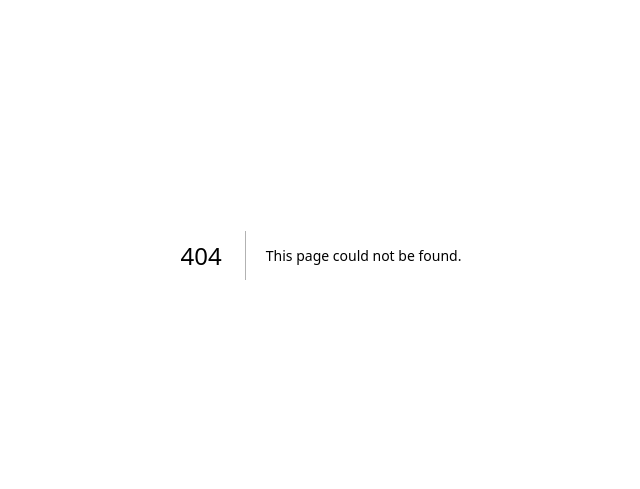
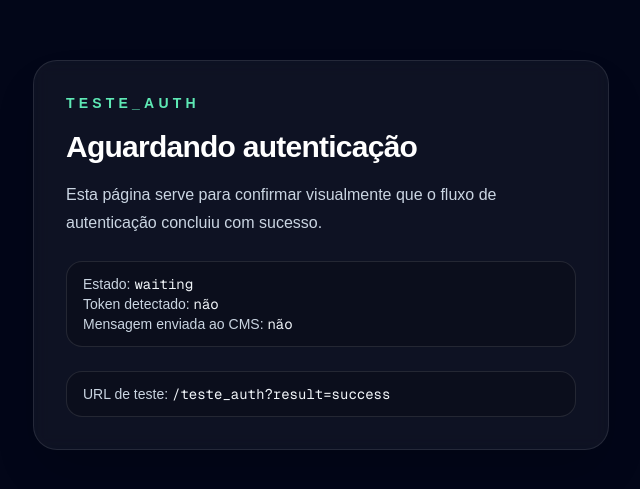
Before and after one commit to rychardssilva/siteNivela-o, a Next.js app in the folder site-nivela/: page /teste_auth in a window 1280 px wide. Before the commit this address had no page. Shown: the part 145-634 px from the top of the page, without its empty margins (319-959 px from the left). Built offline with nearby package versions, Linux system fonts and the light colour scheme.

Commit message:
feat(auth): add a success page for testing authentication

```diff
--- /dev/null
+++ b/site-nivela/app/teste_auth/page.tsx
@@ -0,0 +1,18 @@
+import TesteAuthClient from "./teste_auth-client";
+
+type TesteAuthPageProps = {
+  searchParams?: Promise<{
+    result?: string;
+  }>;
+};
+
+export const metadata = {
+  title: "Teste de autenticação",
+};
+
+export default async function TesteAuthPage({ searchParams }: TesteAuthPageProps) {
+  const resolvedSearchParams = searchParams ? await searchParams : undefined;
+  const authenticated = resolvedSearchParams?.result === "success";
+
+  return <TesteAuthClient authenticated={authenticated} />;
+}
--- /dev/null
+++ b/site-nivela/app/teste_auth/teste_auth-client.tsx
@@ -0,0 +1,61 @@
+"use client";
+
+import { useEffect, useState } from "react";
+
+type TesteAuthClientProps = {
+  authenticated: boolean;
+};
+
+export default function TesteAuthClient({ authenticated }: TesteAuthClientProps) {
+  const [tokenPresent, setTokenPresent] = useState(false);
+  const [messageSent, setMessageSent] = useState(false);
+
+  useEffect(() => {
+    if (!authenticated) {
+      return;
+    }
+
+    let token = "";
+
+    try {
+      token = window.sessionStorage.getItem("teste_auth_token") || "";
+    } catch (error) {
+      console.error("Unable to read auth token from sessionStorage", error);
+    }
+
+    setTokenPresent(Boolean(token));
+
+    if (!token || !window.opener || window.opener.closed) {
+      return;
+    }
+
+    window.opener.postMessage(`authorization:github:success:${JSON.stringify({ token })}`, "*");
+    setMessageSent(true);
+  }, [authenticated]);
+
+  return (
+    <main className="flex min-h-screen items-center justify-center bg-slate-950 px-6 text-slate-100">
+      <section className="w-full max-w-xl rounded-3xl border border-white/10 bg-white/5 p-8 shadow-2xl shadow-black/20 backdrop-blur">
+        <p className="text-sm font-semibold uppercase tracking-[0.3em] text-emerald-300">teste_auth</p>
+        <h1 className="mt-4 text-3xl font-semibold tracking-tight text-white">
+          {authenticated ? "Autenticação confirmada" : "Aguardando autenticação"}
+        </h1>
+        <p className="mt-4 text-base leading-7 text-slate-300">
+          {authenticated
+            ? "O CMS recebeu o token do GitHub com sucesso e o login foi concluído."
+            : "Esta página serve para confirmar visualmente que o fluxo de autenticação concluiu com sucesso."}
+        </p>
+        <div className="mt-6 rounded-2xl border border-white/10 bg-black/20 px-4 py-3 text-sm text-slate-300">
+          Estado: <span className="font-mono text-slate-100">{authenticated ? "success" : "waiting"}</span>
+          <br />
+          Token detectado: <span className="font-mono text-slate-100">{tokenPresent ? "sim" : "não"}</span>
+          <br />
+          Mensagem enviada ao CMS: <span className="font-mono text-slate-100">{messageSent ? "sim" : "não"}</span>
+        </div>
+        <div className="mt-6 rounded-2xl border border-white/10 bg-black/20 px-4 py-3 text-sm text-slate-300">
+          URL de teste: <span className="font-mono text-slate-100">/teste_auth?result=success</span>
+        </div>
+      </section>
+    </main>
+  );
+}
```
